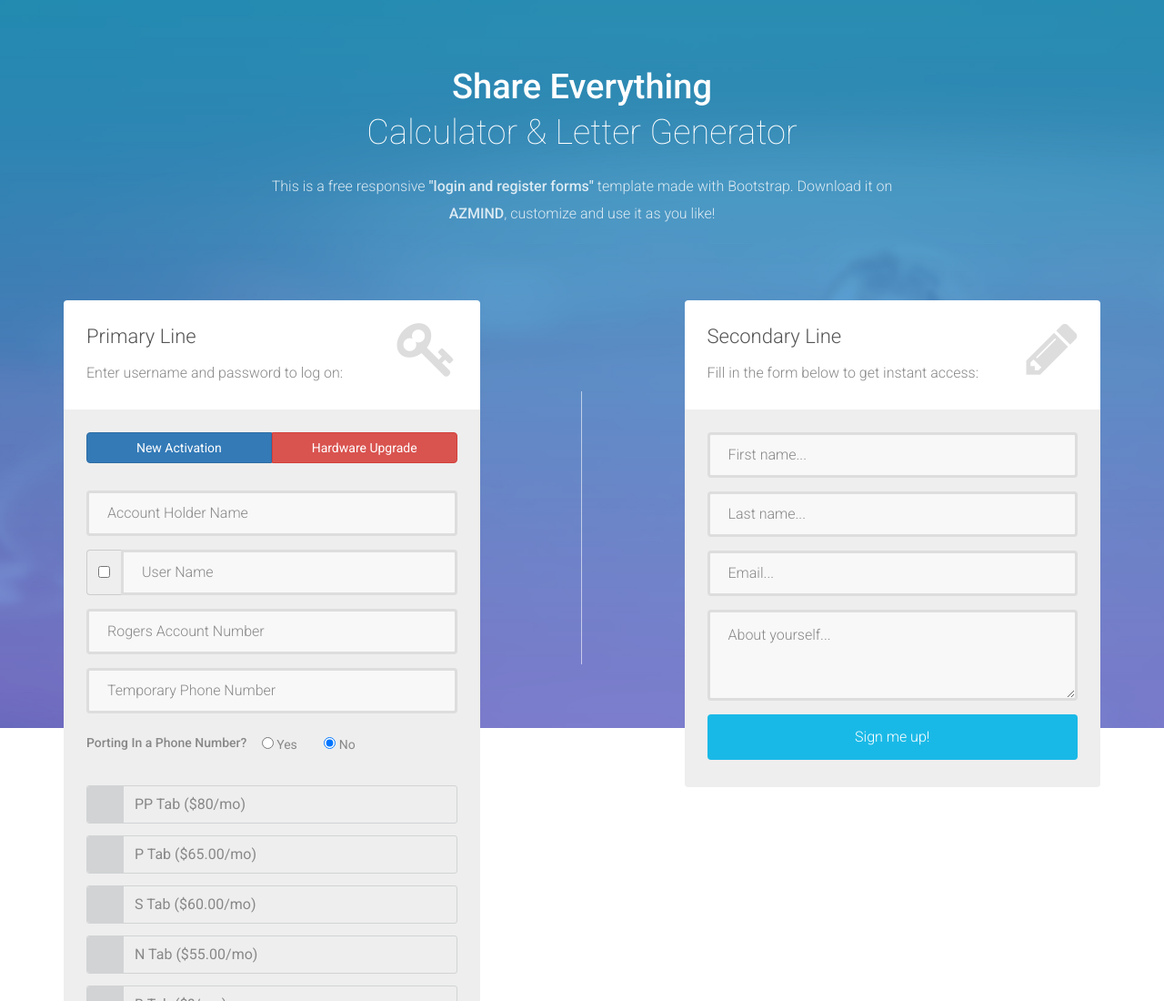
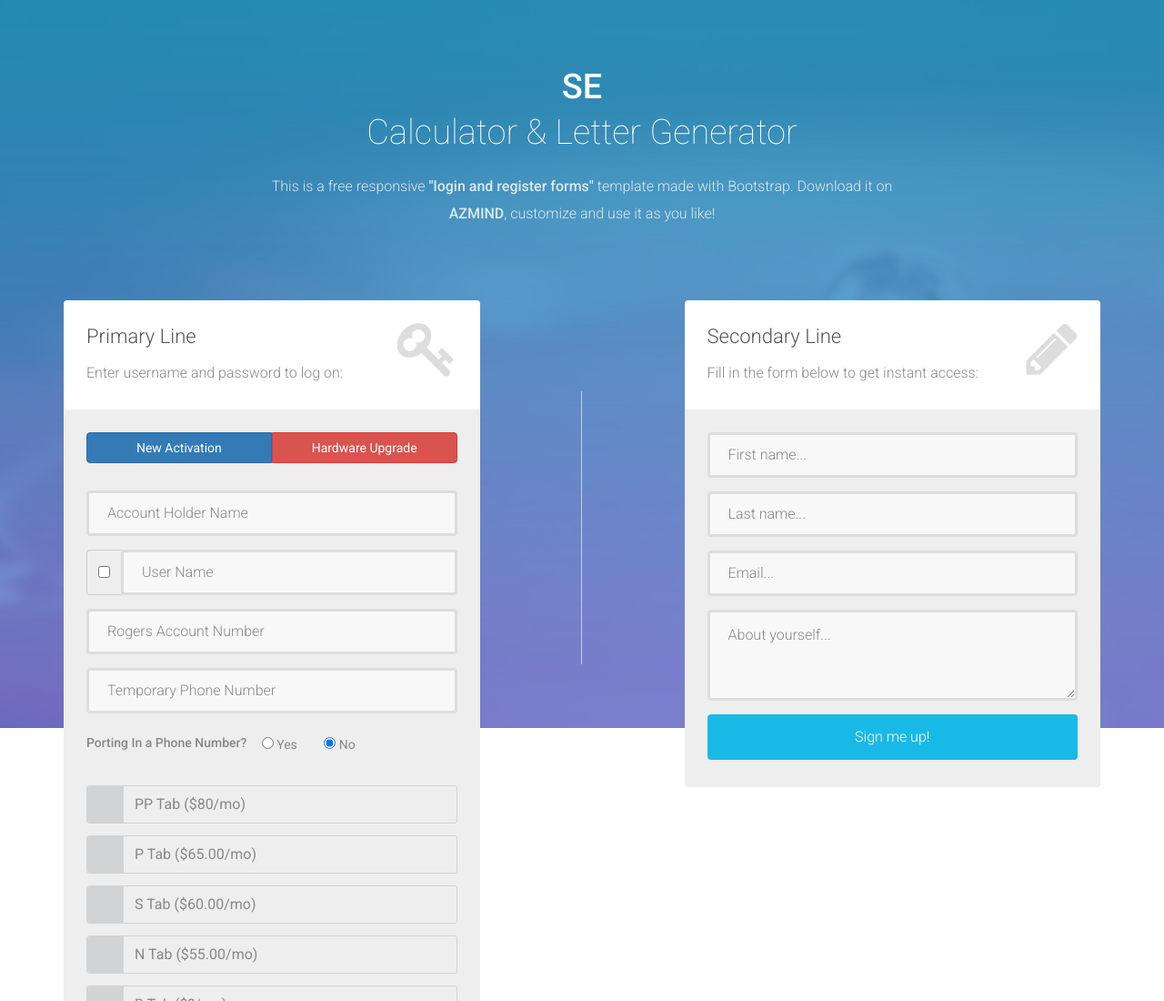
Before and after one commit to NickChand/nickchand.github.io, a plain HTML site: page bootstrap/form-1/index2.html in a window 1280 px wide. Shown: the top 1100 px of the page at 91% size. Drawn offline with Linux system fonts and the light colour scheme.

Commit message:
Title update

```diff
--- a/bootstrap/form-1/index2.html
+++ b/bootstrap/form-1/index2.html
@@ -42,7 +42,7 @@
 
                     <div class="row">
                         <div class="col-sm-8 col-sm-offset-2 text">
-                            <h1><strong>Share Everything</strong><br> Calculator & Letter Generator</h1>
+                            <h1><strong>SE</strong><br> Calculator & Letter Generator</h1>
                             <div class="description">
                             	<p>
 	                            	This is a free responsive <strong>"login and register forms"</strong> template made with Bootstrap.
```
